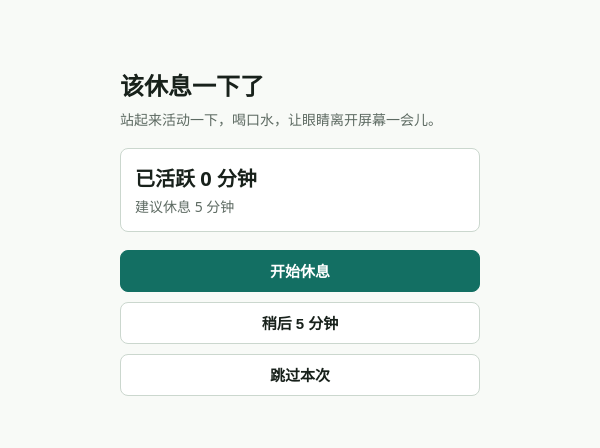
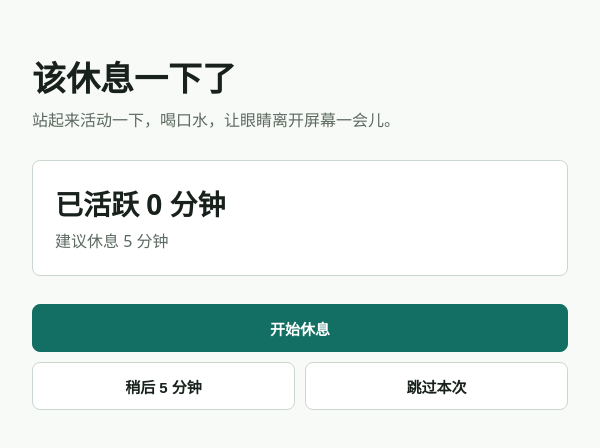
Before and after one commit to kexin94yyds/Sitting, an Electron app: page rest.html in a window 600 px wide. Shown: the part 166-614 px from the top of the page. Drawn offline with Linux system fonts and the light colour scheme; no server answers.

Commit message:
iterate-checkpoint:2026-05-20T07:22:51Z | 自动检查点 15:22:51
checkpoint_id: cp_20260520072251_efdae333
turn_id: 755421b2-0229-4e17-8d41-4a69c52b1b6a

```diff
--- a/rest.html
+++ b/rest.html
@@ -29,16 +29,16 @@
       display: flex;
       align-items: center;
       justify-content: center;
-      padding: 18px;
+      padding: 32px;
     }
 
     main {
-      width: min(100%, 360px);
+      width: min(100%, 560px);
     }
 
     h1 {
-      margin: 0 0 8px;
-      font-size: 24px;
+      margin: 0 0 10px;
+      font-size: 34px;
       line-height: 1.2;
       letter-spacing: 0;
     }
@@ -47,12 +47,12 @@
       margin: 0;
       color: var(--muted);
       line-height: 1.5;
-      font-size: 14px;
+      font-size: 16px;
     }
 
     .summary {
-      margin: 18px 0;
-      padding: 14px;
+      margin: 28px 0;
+      padding: 22px;
       border: 1px solid var(--line);
       border-radius: 8px;
       background: var(--surface);
@@ -60,19 +60,20 @@
 
     .summary strong {
       display: block;
-      margin-bottom: 4px;
-      font-size: 20px;
+      margin-bottom: 6px;
+      font-size: 28px;
       font-weight: 700;
     }
 
     .actions {
       display: grid;
       gap: 10px;
+      grid-template-columns: repeat(2, minmax(0, 1fr));
     }
 
     button {
       width: 100%;
-      min-height: 42px;
+      min-height: 48px;
       border: 1px solid var(--line);
       border-radius: 8px;
       background: var(--surface);
@@ -87,6 +88,7 @@
     }
 
     button.primary {
+      grid-column: 1 / -1;
       border-color: var(--primary);
       background: var(--primary);
       color: #ffffff;
```
